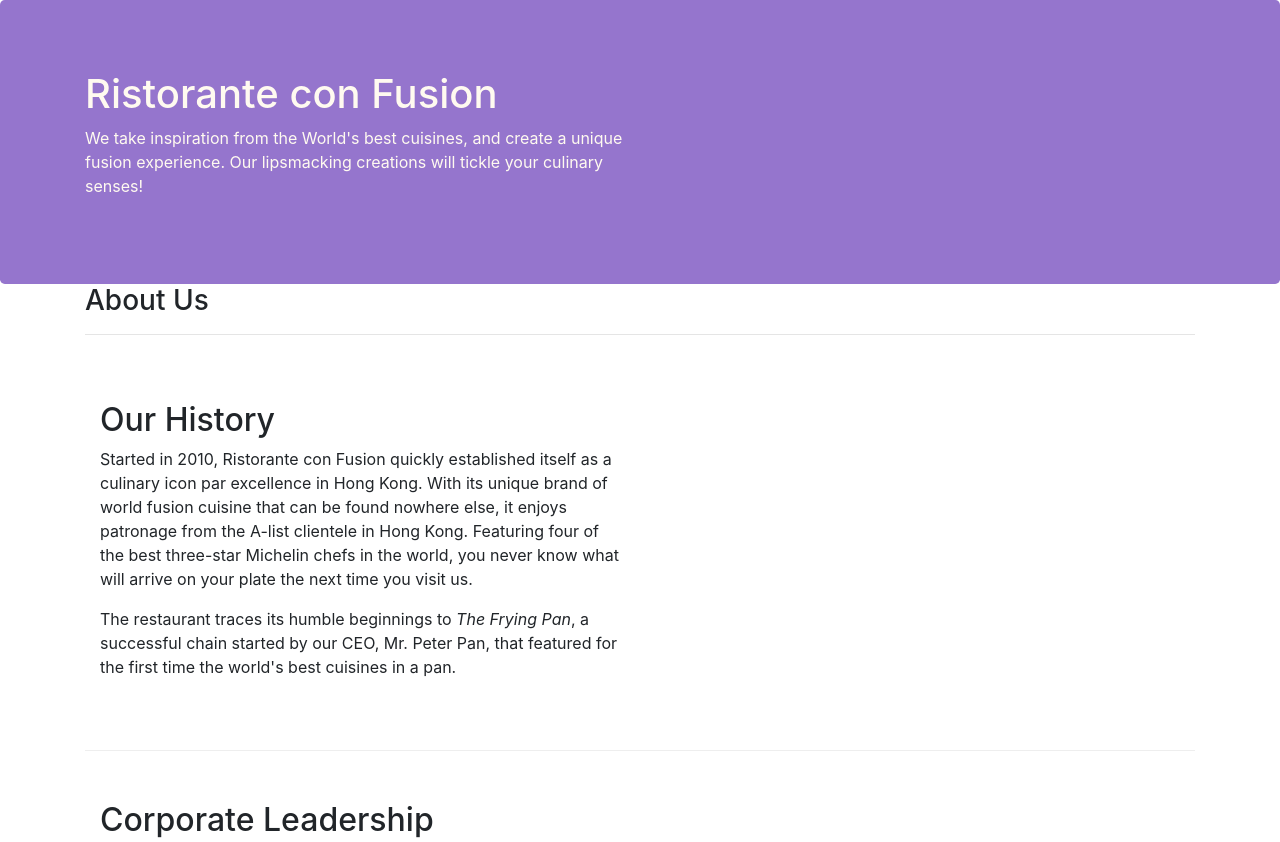
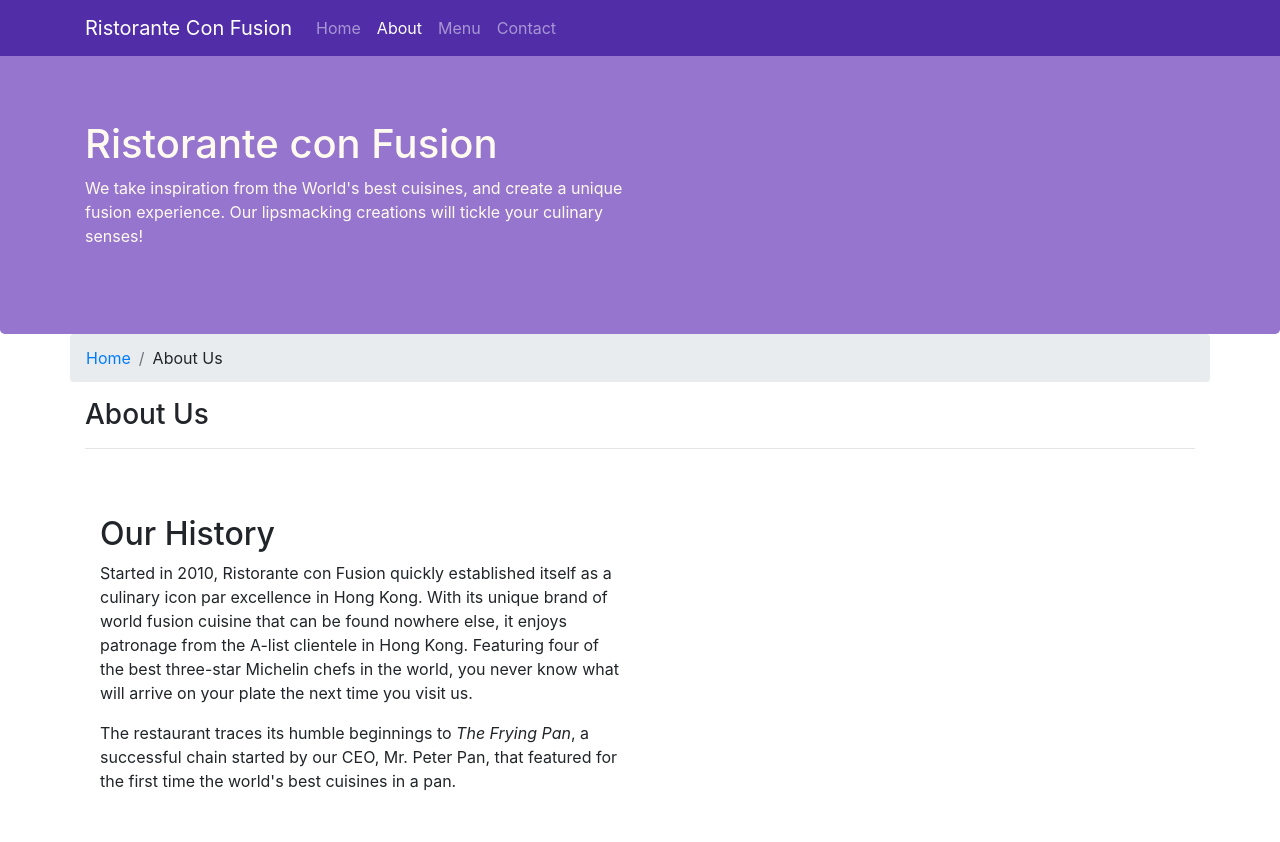
Before and after one commit to msdianyogi/BootstrapExercise, a website: page aboutus.html in a window 1280 px wide. Shown: the top 842 px of the page. Drawn offline with nearby package versions, Linux system fonts and the light colour scheme.

Commit message:
Navbar and Breadcrumbs

```diff
--- a/aboutus.html
+++ b/aboutus.html
@@ -16,7 +16,22 @@
 </head>
 
 <body>
-
+    <nav class="navbar navbar-dark navbar-expand-sm fixed-top">
+        <div class="container">
+            <button class="navbar-toggler" type="button" data-toggle="collapse" data-target="#Navbar">
+                <span class="navbar-toggler-icon"></span>
+            </button>
+            <a class="navbar-brand" href="./index.html">Ristorante Con Fusion</a>
+                <div class="collapse navbar-collapse" id="Navbar">
+                    <ul class="navbar-nav mr-auto">
+                        <li class="nav-item"><a class="nav-link" href="./index.html">Home</a></li>
+                        <li class="nav-item active"><a class="nav-link" href="#">About</a></li>
+                        <li class="nav-item "><a class="nav-link" href="#">Menu</a></li>
+                        <li class="nav-item "><a class="nav-link" href="#">Contact</a></li>
+                    </ul>
+                </div>
+        </div>
+    </nav>
     <header class="jumbotron">
         <div class="container">
             <div class="row">
@@ -32,6 +47,10 @@
 
     <div class="container ">
         <div class="row ">
+            <ol class="col-12 breadcrumb">
+                <li class="breadcrumb-item"><a href="./index.html">Home</a></li>
+                <li class="breadcrumb-item">About Us</li>
+            </ol>
             <div class="col-12">
                <h3>About Us</h3>
                <hr>
@@ -71,7 +90,7 @@
                     <h5>Links</h5>
                     <ul class="list-unstyled">
                         <li><a href="index.html">Home</a></li>
-                        <li><a href="aboutus.html">About</a></li>
+                        <li><a href="#">About</a></li>
                         <li><a href="#">Menu</a></li>
                         <li><a href="#">Contact</a></li>
                     </ul>
--- a/css/styles.css
+++ b/css/styles.css
@@ -24,3 +24,10 @@
     margin: 0px;
     color: #0f0f0f;
 }
+body{
+    padding: 50px 0px 0px 0px;
+    z-index: 0px;
+}
+.navbar-dark{
+    background-color: #512da8;
+}
```
Also changed, not shown: index.html (+17 -2 lines).
